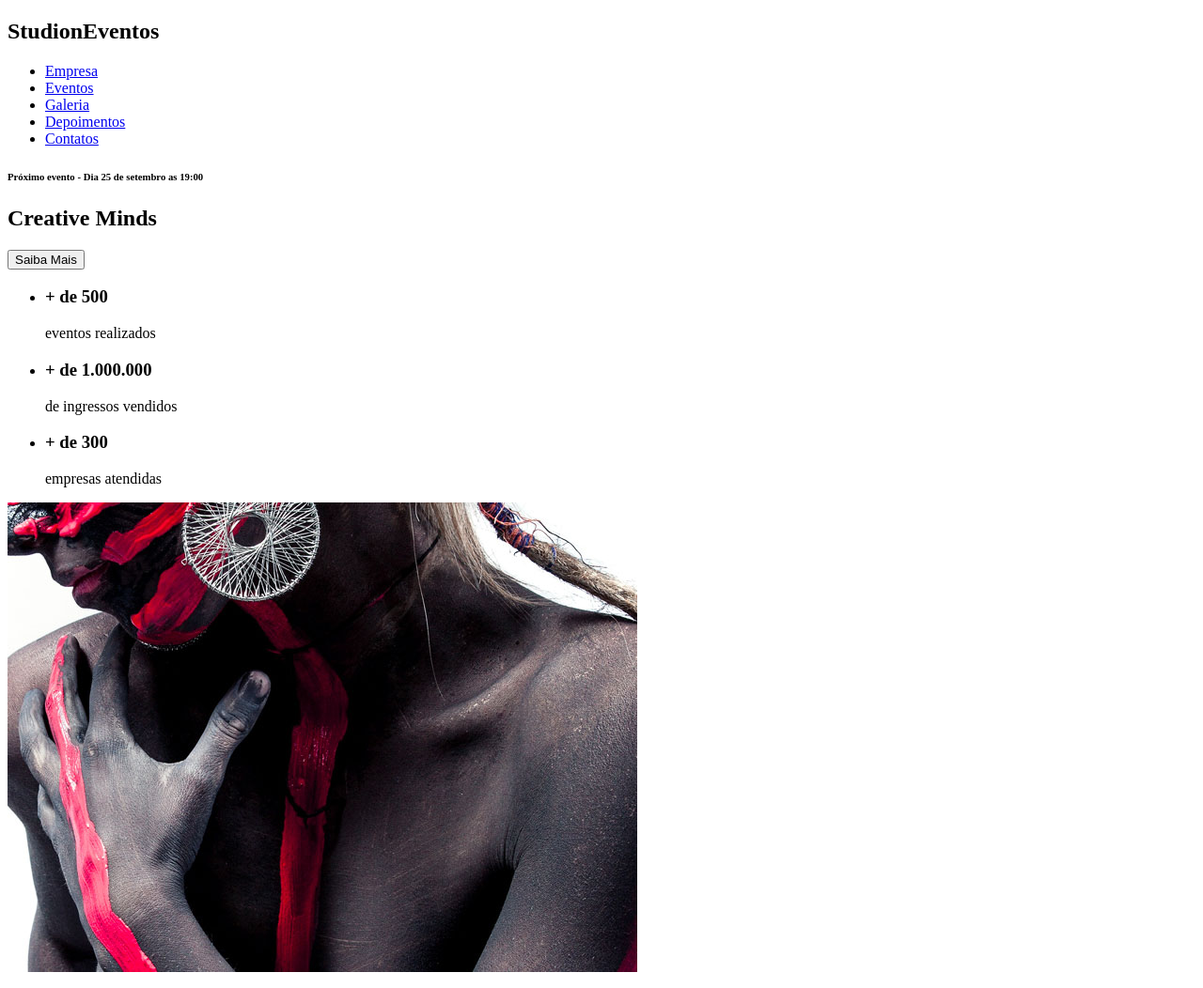
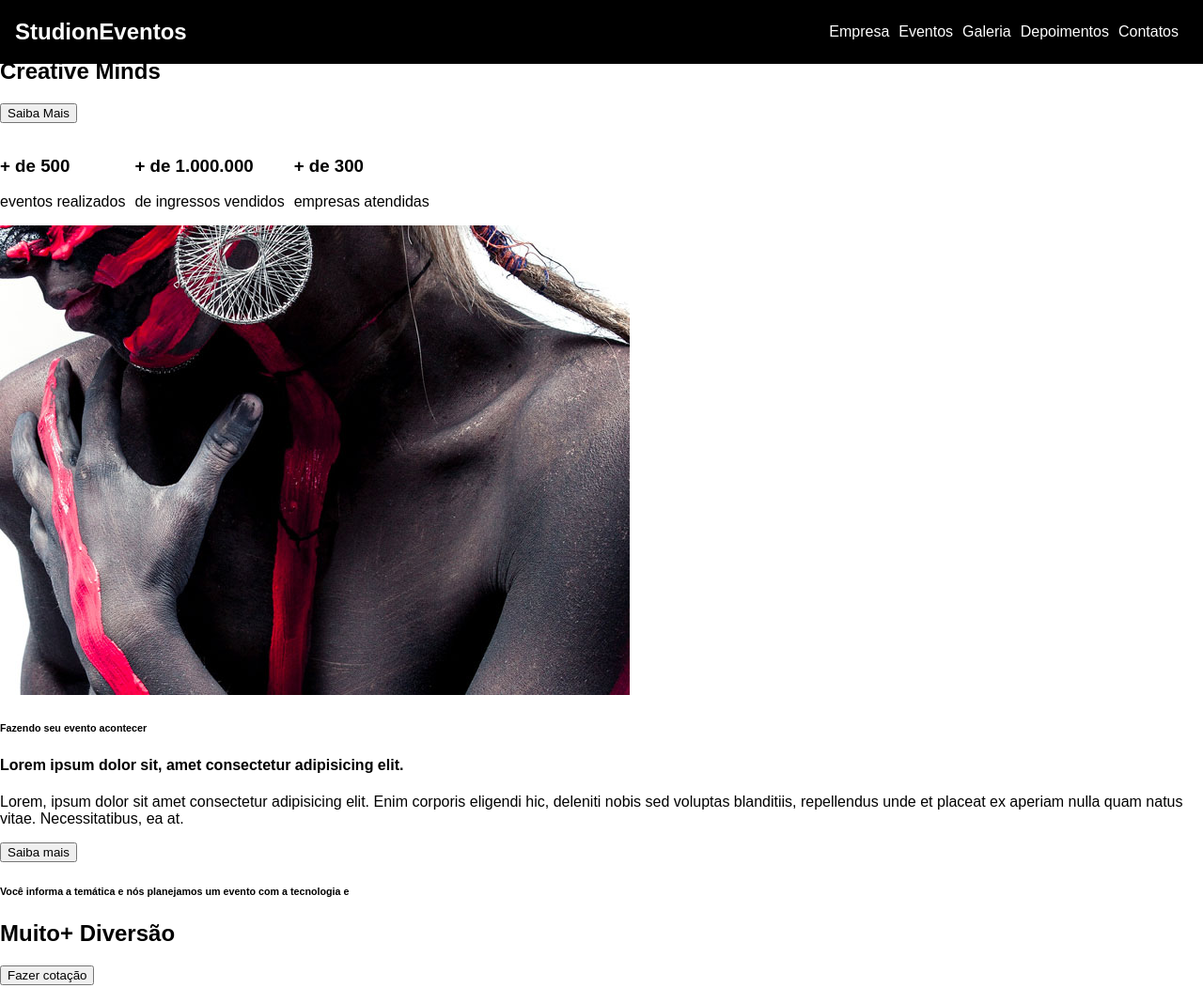
Before and after one commit to caduhandrade/studion, a website: page src/index.html in a window 1280 px wide. Shown: the top 1052 px of the page at 94% size. Drawn offline with Linux system fonts and the light colour scheme; a web font is replaced by a local one.

Commit message:
feat(nav): added base style

```diff
--- a/src/index.html
+++ b/src/index.html
@@ -6,12 +6,13 @@
   <meta http-equiv="X-UA-Compatible" content="IE=edge">
   <meta name="viewport" content="width=device-width, initial-scale=1.0">
   <title>Studion</title>
+  <link rel="stylesheet" href="style.css">
 </head>
 
 <body>
-  <nav>
+  <nav class="navbar">
     <h1>Studi<span>on</span><span>Eventos</span></h1>
-    <ul>
+    <ul class="navbar__links">
       <li><a href="#empresa">Empresa</a></li>
       <li><a href="#eventos">Eventos</a></li>
       <li><a href="#galeria">Galeria</a></li>
--- /dev/null
+++ b/src/style.css
@@ -0,0 +1,46 @@
+@import url("https://fonts.googleapis.com/css2?family=Monteserrat:wght@400;700&display=swap");
+
+* {
+  box-sizing: border-box;
+}
+
+:root {
+  font-family: "Monteserrat", sans-serif;
+  font-size: 16px;
+}
+
+body {
+  margin: 0;
+}
+
+ul {
+  display: flex;
+  list-style: none;
+  padding-left: 0;
+}
+
+li {
+  margin-right: 0.625rem;
+}
+
+.navbar {
+  position: fixed;
+  display: grid;
+  grid-template-columns: 1fr 9fr;
+  align-items: center;
+  top: 0;
+  left: 0;
+  width: 100vw;
+  padding: 0 1rem;
+  background-color: #000;
+  color: #fff;
+}
+
+.navbar__links {
+  justify-self: end;
+}
+
+.navbar__links a {
+  color: #fff;
+  text-decoration: none;
+}
```
